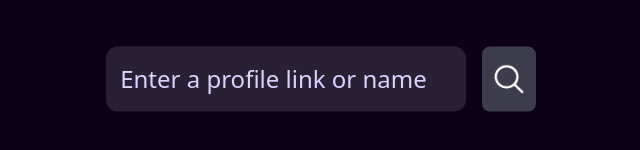
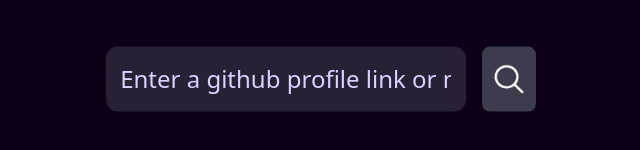
Before and after one commit to typicallhavok/gitjob, a React (Create React App) app: page / in a window 1280 px wide. Shown: the part 302-452 px from the top of the page, without its empty margins (319-959 px from the left). Built offline with nearby package versions, Linux system fonts and the light colour scheme.

Commit message:
Update Home.jsx

```diff
--- a/src/pages/Home/Home.jsx
+++ b/src/pages/Home/Home.jsx
@@ -91,7 +91,7 @@
                         <input
                             type="text"
                             className="searchFor"
-                            placeholder="Enter a profile link or name"
+                            placeholder="Enter a github profile link or name"
                             value={searchFor}
                             onChange={handleInputChange}
                             required
```
